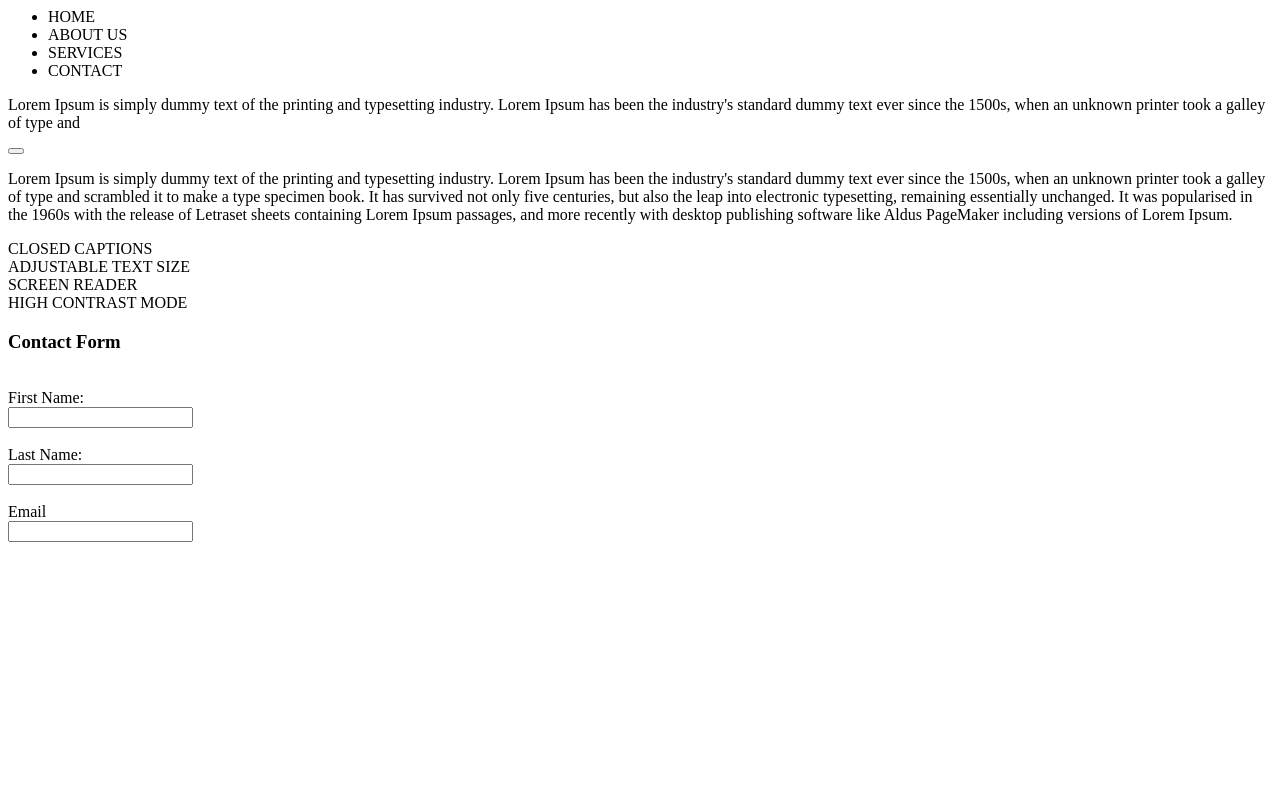
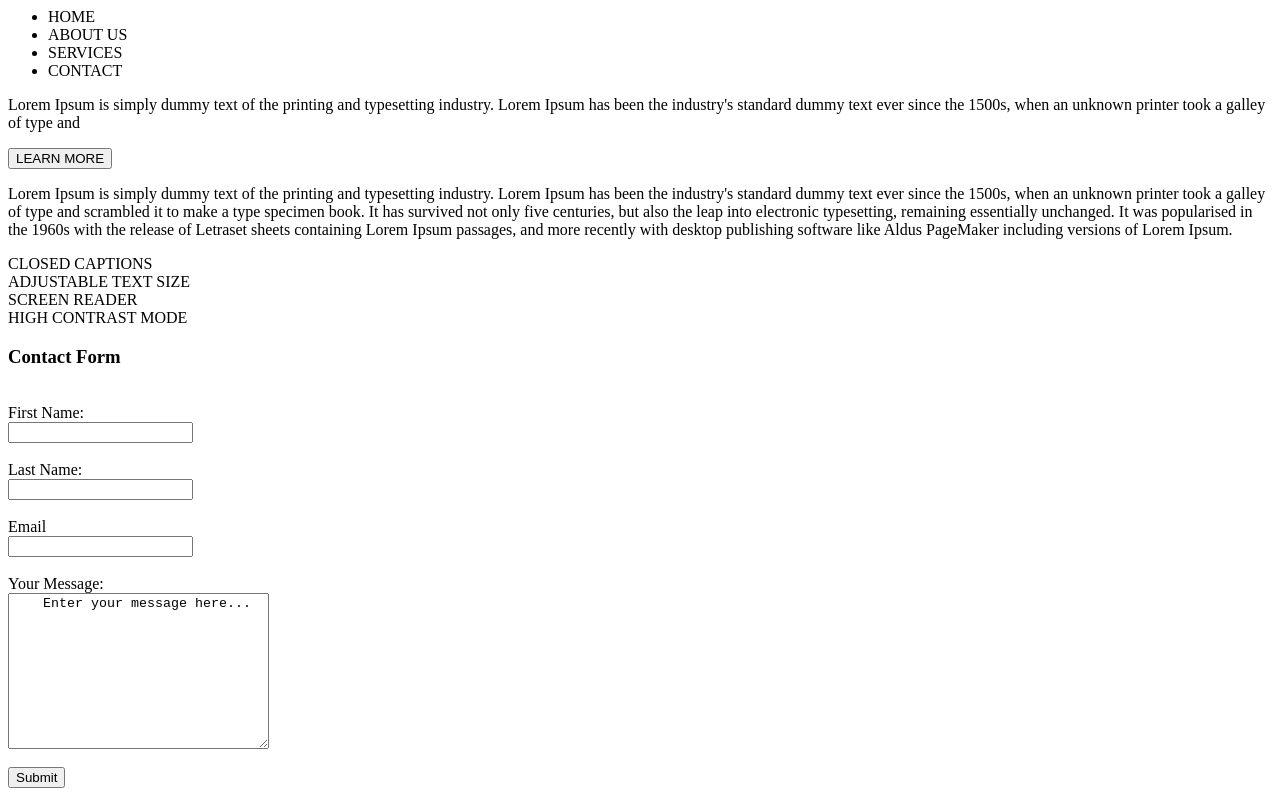
Before and after one commit to cfra8189/sba_2, a plain HTML site: page index.html in a window 1280 px wide. Drawn offline with Linux system fonts and the light colour scheme.

Commit message:
added message area to form, learn more button

```diff
--- a/index.html
+++ b/index.html
@@ -22,7 +22,7 @@
             has been the industry's standard dummy text ever since the 1500s, when an unknown printer
             took a galley of type and
         </p>
-        <button role="button"></button>
+        <button role="button">LEARN MORE</button>
     </section>
 
     <section class="about">
@@ -61,6 +61,13 @@
         <label for="email">Email</label>
         <br>
         <input type="email" name="email" id=""email>
+        <br>
+        <br>
+        <label for="message">Your Message:</label><br>
+  <textarea id="message" name="message" rows="10" cols="30">
+    Enter your message here...
+  </textarea><br><br>
+  <input type="submit" value="Submit" role="submit">
 
       </form>
     </section>
```
